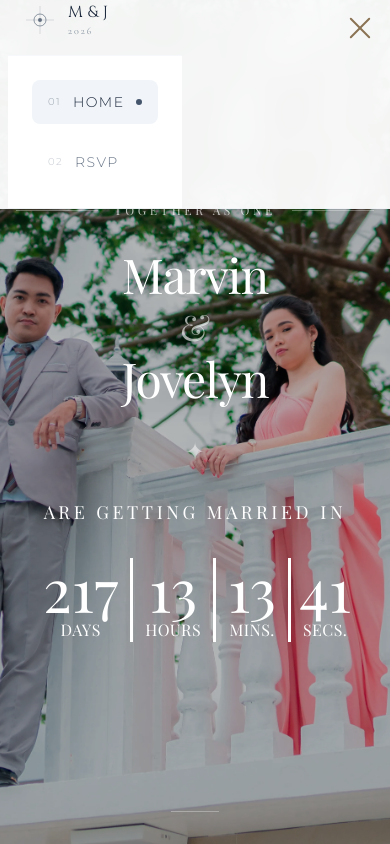
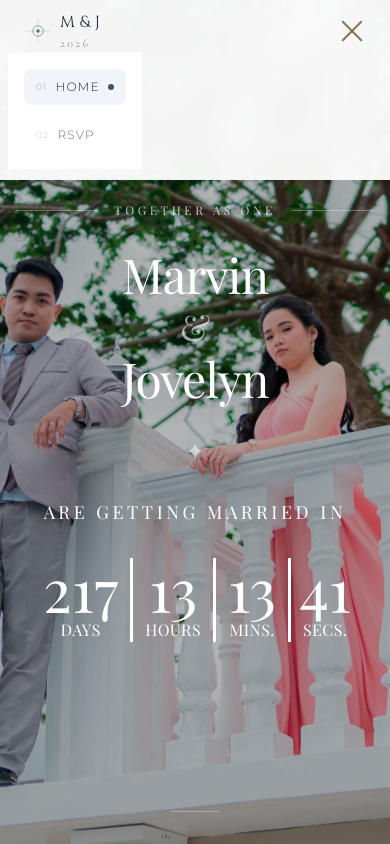
Before and after one commit to ronnelb-dev/marvin-jovelyn-wedding, a Next.js app: page / in a window 390 px wide. Both pictures are taken after a click on the button "Toggle navigation". Shown: the top 844 px of the page. Built offline with nearby package versions, Linux system fonts and the light colour scheme; a web font is replaced by a local one.

Commit message:
Update NavBar.tsx

```diff
--- a/src/components/NavBar.tsx
+++ b/src/components/NavBar.tsx
@@ -180,14 +180,14 @@ export function Component() {
       >
         <div className="w-full max-w-7xl mx-auto px-4 md:px-8 flex items-center justify-between">
           {/* Brand Section - Enhanced */}
-          <NavbarBrand href="/" className="flex items-center gap-3 group cursor-pointer">
+          <NavbarBrand href="/" className="flex items-center gap-2 sm:gap-3 group cursor-pointer">
             {/* Decorative ornament */}
             <div className="relative">
               <svg
-                width="32"
-                height="32"
+                width="28"
+                height="28"
                 viewBox="0 0 32 32"
-                className="text-slate-700 transition-all duration-500 group-hover:text-slate-600 group-hover:scale-110"
+                className="text-slate-700 transition-all duration-500 group-hover:text-slate-600 group-hover:scale-110 sm:w-8 sm:h-8"
               >
                 <circle cx="16" cy="16" r="6" fill="none" stroke="currentColor" strokeWidth="1" opacity="0.5" />
                 <path
@@ -202,10 +202,10 @@ export function Component() {
 
             {/* Brand text */}
             <div className="flex flex-col">
-              <span className="brand-script text-md md:text-xl font-light tracking-wide text-slate-800 transition-all duration-300 group-hover:text-slate-700">
+              <span className="brand-script text-base sm:text-md md:text-xl font-light tracking-wide text-slate-800 transition-all duration-300 group-hover:text-slate-700">
                 M & J
               </span>
-              <span className="brand-subtitle text-[10px] md:text-[11px] text-slate-600/70 font-light tracking-[0.2em] uppercase">
+              <span className="brand-subtitle text-[12px] sm:text-[13px] md:text-[14px] text-slate-600/70 font-light tracking-[0.2em] uppercase">
                 2026
               </span>
             </div>
@@ -222,9 +222,9 @@ export function Component() {
             />
           </div>
 
-          {/* Custom Mobile Toggle */}
+          {/* Custom Mobile Toggle - Now properly centered */}
           <button
-            className="md:hidden custom-toggle p-2 rounded-lg hover:bg-slate-100/50 transition-colors"
+            className="md:hidden rounded-lg hover:bg-slate-100/50 transition-colors flex items-center justify-center"
             onClick={() => setIsOpen(!isOpen)}
             aria-label="Toggle navigation"
           >
@@ -238,8 +238,8 @@ export function Component() {
 
         {/* Mobile Menu */}
         {isOpen && (
-          <div className="md:hidden border-t border-slate-200/30 bg-white/98 backdrop-blur-xl mt-4">
-            <div className="px-6 py-6 space-y-4">
+          <div className="md:hidden border-t border-slate-200/30 bg-white/98 backdrop-blur-xl">
+            <div className="px-4 sm:px-6 py-4 sm:py-6 space-y-3 sm:space-y-4">
               <MobileNavLink
                 href="/"
                 active={pathname === "/"}
@@ -273,7 +273,7 @@ function NavLink({ href, active, label }: NavLinkProps) {
   return (
     <a
       href={href}
-      className={`nav-link-wrapper relative px-4 py-2 text-[12px] font-light tracking-[0.15em] uppercase transition-all duration-300 ${active
+      className={`nav-link-wrapper relative px-3 sm:px-4 py-2 text-[12px] sm:text-[13x] font-light tracking-[0.15em] uppercase transition-all duration-300 ${active
           ? "nav-link-active text-slate-800"
           : "text-slate-600/80 hover:text-slate-800"
         }`}
@@ -313,15 +313,15 @@ function MobileNavLink({ href, active, label, index, onClick }: MobileNavLinkPro
     <a
       href={href}
       onClick={onClick}
-      className={`mobile-menu-item block px-4 py-3 text-sm font-light tracking-[0.1em] uppercase transition-all duration-300 rounded-lg ${active
+      className={`mobile-menu-item block px-3 sm:px-4 py-2.5 sm:py-3 text-xs sm:text-sm font-light tracking-[0.1em] uppercase transition-all duration-300 rounded-lg ${active
           ? "bg-slate-100 text-slate-800"
           : "text-slate-600/80 hover:bg-slate-50/70 hover:text-slate-800"
         }`}
       style={{ opacity: 0 }}
     >
-      <div className="flex items-center gap-3">
+      <div className="flex items-center gap-2 sm:gap-3">
         {/* Index number */}
-        <span className="text-[10px] opacity-40 font-light">
+        <span className="text-[9px] sm:text-[10px] opacity-40 font-light">
           {String(index + 1).padStart(2, "0")}
         </span>
         {/* Label */}
```
